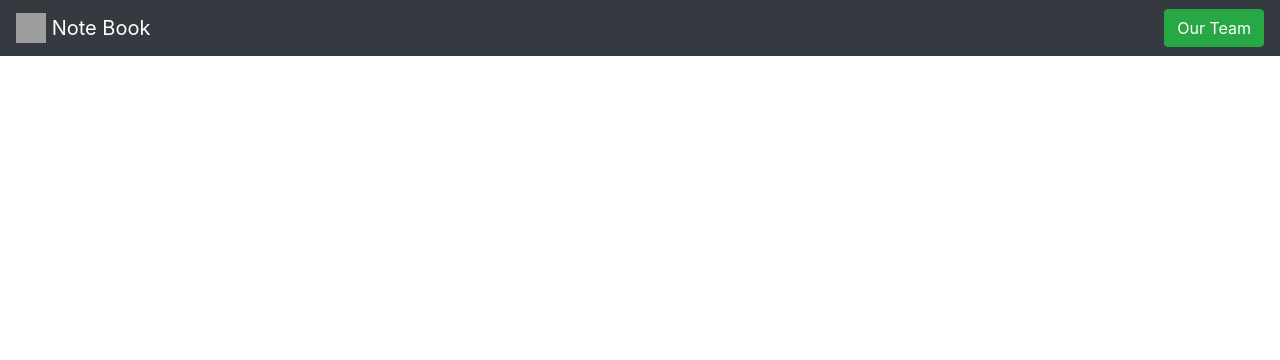
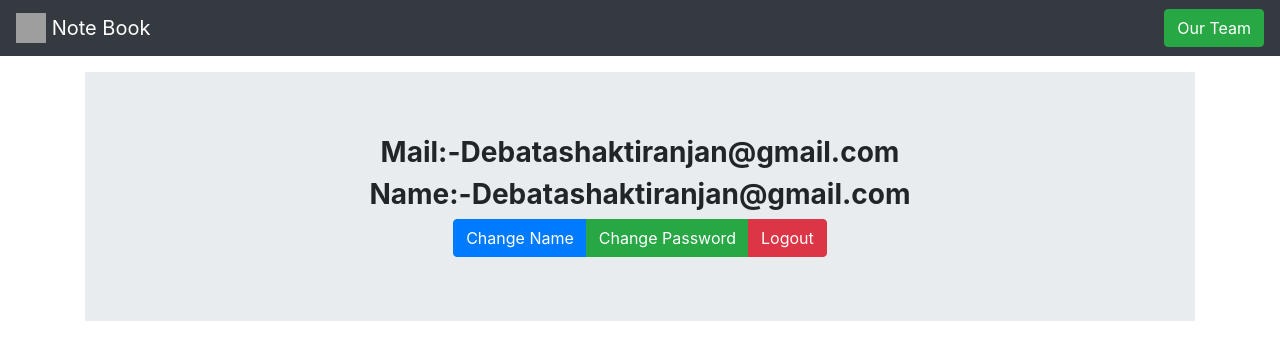
Before and after one commit to d-shaktiranjan/E_Note_Book, a Django app: template templates/profile.html in a window 1280 px wide. Shown: the top 360 px of the page. Run offline with Django 3.2, Linux system fonts and the light colour scheme; the template is opened without the code that fills it, so the values that code supplies are empty; grey boxes are pictures that could not be loaded.

Commit message:
profle page creaed & href added

```diff
--- a/templates/index.html
+++ b/templates/index.html
@@ -26,7 +26,7 @@ Note Book
 <div class="container my-3 text-center">
     <button type="button" class="btn btn-primary btn-lg" data-toggle="modal" data-target="#exampleModal">Add
         New</button>
-    <button type="button" class="btn btn-success btn-lg">
+    <button type="button" class="btn btn-success btn-lg" onclick="window.location.href = '/profile'">
         <img src="{% static 'img/user.png' %}" alt="" srcset="" width="30px"> Profile
     </button>
     <hr>
--- a/templates/profile.html
+++ b/templates/profile.html
@@ -5,4 +5,17 @@ Profile
 {% endblock title %}
 
 {% block body %}
+<div class="container mt-3 text-center">
+    <div class="jumbotron jumbotron-fluid">
+        <div class="container">
+            <h3><b>Mail:-Debatashaktiranjan@gmail.com</h3>
+            <h3><b>Name:-Debatashaktiranjan@gmail.com</b></h3>
+            <div class="btn-group" role="group" aria-label="...">
+                <button type="button" class="btn btn-primary">Change Name</button>
+                <button type="button" class="btn btn-success">Change Password</button>
+                <button type="button" class="btn btn-danger" onclick="window.location.href = '/logout'">Logout</button>
+            </div>
+        </div>
+    </div>
+</div>
 {% endblock body %}
```
